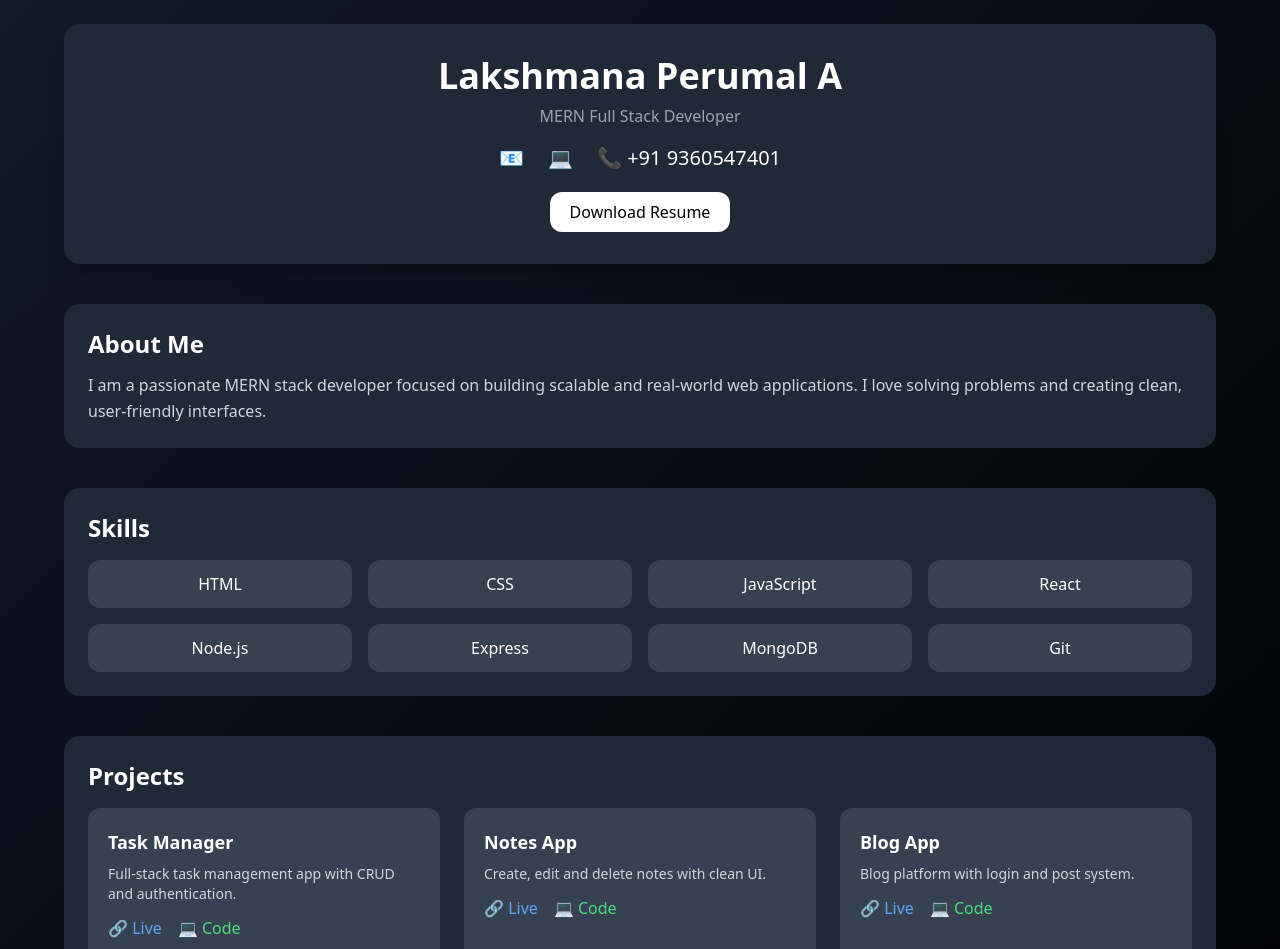
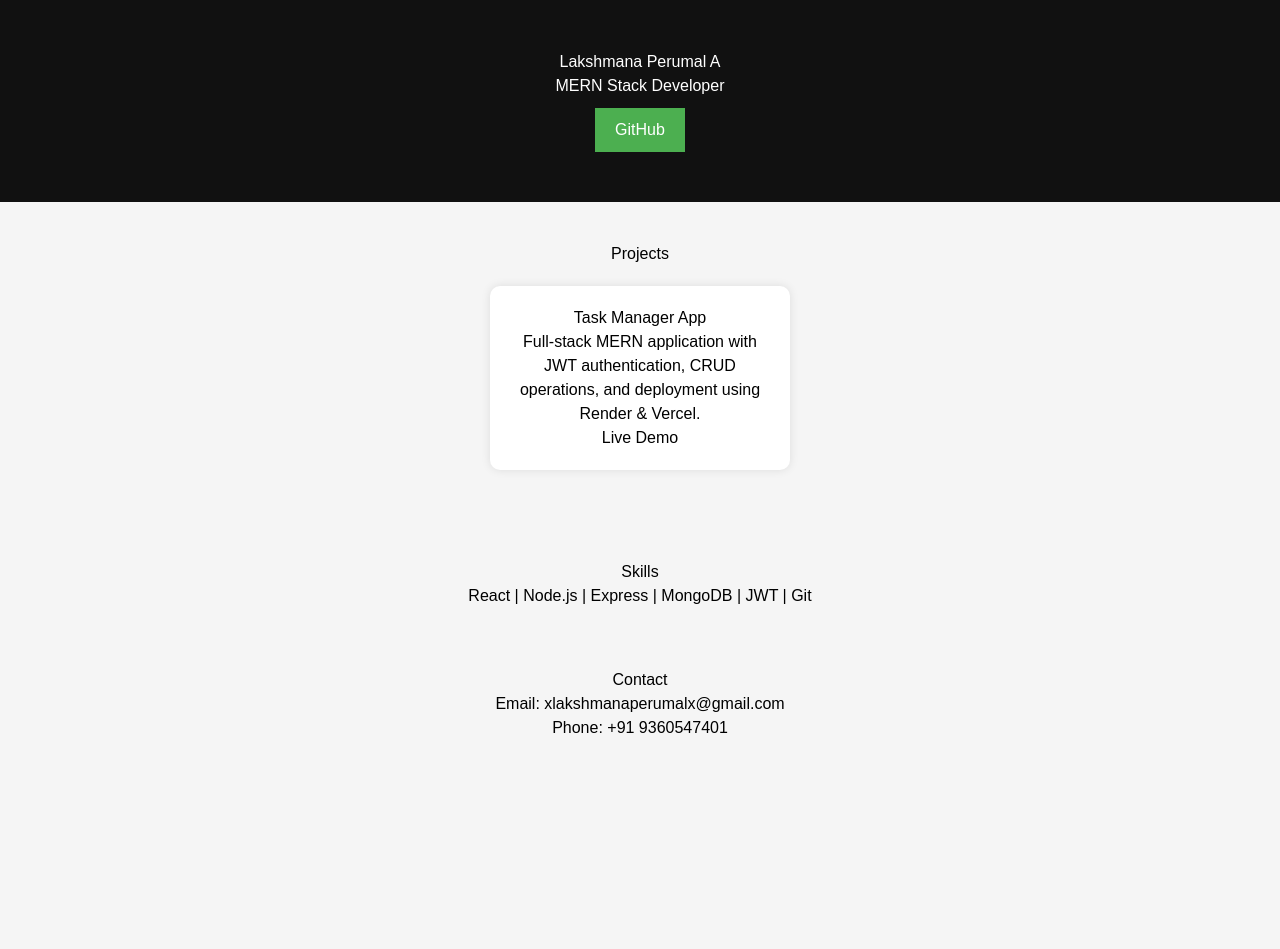
Before and after one commit to Lachu-Developer/portfolio, a React app: page / in a window 1280 px wide. Shown: the top 949 px of the page. After the commit the page ends 800 px from the top, so only its background shows below. Built offline with nearby package versions, Linux system fonts and the light colour scheme; the HTML template or start-up script is replaced by a standard one.

Commit message:
add new project

```diff
--- a/src/App.css
+++ b/src/App.css
@@ -1,184 +1,41 @@
-.counter {
-  font-size: 16px;
-  padding: 5px 10px;
-  border-radius: 5px;
-  color: var(--accent);
-  background: var(--accent-bg);
-  border: 2px solid transparent;
-  transition: border-color 0.3s;
-  margin-bottom: 24px;
+body {
+  margin: 0;
+  font-family: Arial;
+  background: #f5f5f5;
+}
 
-  &:hover {
-    border-color: var(--accent-border);
-  }
-  &:focus-visible {
-    outline: 2px solid var(--accent);
-    outline-offset: 2px;
-  }
+.container {
+  text-align: center;
 }
 
 .hero {
-  position: relative;
-
-  .base,
-  .framework,
-  .vite {
-    inset-inline: 0;
-    margin: 0 auto;
-  }
-
-  .base {
-    width: 170px;
-    position: relative;
-    z-index: 0;
-  }
-
-  .framework,
-  .vite {
-    position: absolute;
-  }
-
-  .framework {
-    z-index: 1;
-    top: 34px;
-    height: 28px;
-    transform: perspective(2000px) rotateZ(300deg) rotateX(44deg) rotateY(39deg)
-      scale(1.4);
-  }
-
-  .vite {
-    z-index: 0;
-    top: 107px;
-    height: 26px;
-    width: auto;
-    transform: perspective(2000px) rotateZ(300deg) rotateX(40deg) rotateY(39deg)
-      scale(0.8);
-  }
+  padding: 50px;
+  background: #111;
+  color: white;
 }
 
-#center {
-  display: flex;
-  flex-direction: column;
-  gap: 25px;
-  place-content: center;
-  place-items: center;
-  flex-grow: 1;
-
-  @media (max-width: 1024px) {
-    padding: 32px 20px 24px;
-    gap: 18px;
-  }
+.hero button {
+  padding: 10px 20px;
+  margin-top: 10px;
+  background: #4CAF50;
+  border: none;
+  color: white;
+  cursor: pointer;
 }
 
-#next-steps {
-  display: flex;
-  border-top: 1px solid var(--border);
-  text-align: left;
-
-  & > div {
-    flex: 1 1 0;
-    padding: 32px;
-    @media (max-width: 1024px) {
-      padding: 24px 20px;
-    }
-  }
-
-  .icon {
-    margin-bottom: 16px;
-    width: 22px;
-    height: 22px;
-  }
-
-  @media (max-width: 1024px) {
-    flex-direction: column;
-    text-align: center;
-  }
+.projects {
+  padding: 40px;
 }
 
-#docs {
-  border-right: 1px solid var(--border);
-
-  @media (max-width: 1024px) {
-    border-right: none;
-    border-bottom: 1px solid var(--border);
-  }
+.card {
+  background: white;
+  padding: 20px;
+  margin: 20px auto;
+  width: 300px;
+  border-radius: 10px;
+  box-shadow: 0 0 10px rgba(0,0,0,0.1);
 }
 
-#next-steps ul {
-  list-style: none;
-  padding: 0;
-  display: flex;
-  gap: 8px;
-  margin: 32px 0 0;
-
-  .logo {
-    height: 18px;
-  }
-
-  a {
-    color: var(--text-h);
-    font-size: 16px;
-    border-radius: 6px;
-    background: var(--social-bg);
-    display: flex;
-    padding: 6px 12px;
-    align-items: center;
-    gap: 8px;
-    text-decoration: none;
-    transition: box-shadow 0.3s;
-
-    &:hover {
-      box-shadow: var(--shadow);
-    }
-    .button-icon {
-      height: 18px;
-      width: 18px;
-    }
-  }
-
-  @media (max-width: 1024px) {
-    margin-top: 20px;
-    flex-wrap: wrap;
-    justify-content: center;
-
-    li {
-      flex: 1 1 calc(50% - 8px);
-    }
-
-    a {
-      width: 100%;
-      justify-content: center;
-      box-sizing: border-box;
-    }
-  }
+.skills, .contact {
+  padding: 30px;
 }
-
-#spacer {
-  height: 88px;
-  border-top: 1px solid var(--border);
-  @media (max-width: 1024px) {
-    height: 48px;
-  }
-}
-
-.ticks {
-  position: relative;
-  width: 100%;
-
-  &::before,
-  &::after {
-    content: '';
-    position: absolute;
-    top: -4.5px;
-    border: 5px solid transparent;
-  }
-
-  &::before {
-    left: 0;
-    border-left-color: var(--border);
-  }
-  &::after {
-    right: 0;
-    border-right-color: var(--border);
-  }
-}
--- a/src/App.jsx
+++ b/src/App.jsx
@@ -1,106 +1,50 @@
-export default function App() {
+import "./App.css"
+
+function App() {
   return (
-    <div className="min-h-screen bg-gradient-to-br from-gray-900 to-black text-white p-6">
-      <div className="max-w-6xl mx-auto space-y-10">
+    <div className="container">
 
-        {/* HEADER */}
-        <div className="bg-gray-800 p-8 rounded-2xl text-center shadow-xl">
-          <h1 className="text-4xl font-bold">Lakshmana Perumal A</h1>
-          <p className="text-gray-400 mt-2">MERN Full Stack Developer</p>
+      {/* HERO */}
+      <section className="hero">
+        <h1>Lakshmana Perumal A</h1>
+        <p>MERN Stack Developer</p>
+        <a href="https://github.com/Lachu-Developer" target="_blank">
+          <button>GitHub</button>
+        </a>
+      </section>
 
-          <div className="flex justify-center gap-6 mt-4 text-xl">
-            <a href="mailto:xlakshmanaperumalx@gmail.com">📧</a>
-            <a href="https://github.com/Lachu-Developer">💻</a>
-            <span>📞 +91 9360547401</span>
-          </div>
+      {/* PROJECTS */}
+      <section className="projects">
+        <h2>Projects</h2>
 
-          <a href="/resume.pdf" download>
-            <button className="mt-5 bg-white text-black px-5 py-2 rounded-xl hover:scale-105 transition">
-              Download Resume
-            </button>
+        <div className="card">
+          <h3>Task Manager App</h3>
+          <p>
+            Full-stack MERN application with JWT authentication, CRUD operations,
+            and deployment using Render & Vercel.
+          </p>
+          <a href="https://task-frontend-seven-dusky.vercel.app">
+            Live Demo
           </a>
         </div>
 
-        {/* ABOUT */}
-        <div className="bg-gray-800 p-6 rounded-2xl">
-          <h2 className="text-2xl font-semibold mb-3">About Me</h2>
-          <p className="text-gray-300 leading-relaxed">
-            I am a passionate MERN stack developer focused on building scalable
-            and real-world web applications. I love solving problems and creating
-            clean, user-friendly interfaces.
-          </p>
-        </div>
+      </section>
 
-        {/* SKILLS */}
-        <div className="bg-gray-800 p-6 rounded-2xl">
-          <h2 className="text-2xl font-semibold mb-4">Skills</h2>
-          <div className="grid grid-cols-2 md:grid-cols-4 gap-4">
-            {["HTML","CSS","JavaScript","React","Node.js","Express","MongoDB","Git"].map(skill => (
-              <div key={skill} className="bg-gray-700 p-3 rounded-xl text-center hover:bg-gray-600 transition">
-                {skill}
-              </div>
-            ))}
-          </div>
-        </div>
+      {/* SKILLS */}
+      <section className="skills">
+        <h2>Skills</h2>
+        <p>React | Node.js | Express | MongoDB | JWT | Git</p>
+      </section>
 
-        {/* PROJECTS */}
-        <div className="bg-gray-800 p-6 rounded-2xl">
-          <h2 className="text-2xl font-semibold mb-4">Projects</h2>
+      {/* CONTACT */}
+      <section className="contact">
+        <h2>Contact</h2>
+        <p>Email: xlakshmanaperumalx@gmail.com</p>
+        <p>Phone: +91 9360547401</p>
+      </section>
 
-          <div className="grid md:grid-cols-3 gap-6">
+    </div>
+  )
+}
 
-            {/* Project 1 */}
-            <div className="bg-gray-700 p-5 rounded-xl hover:scale-105 transition">
-              <h3 className="text-lg font-semibold">Task Manager</h3>
-              <p className="text-sm text-gray-300 mt-2">
-                Full-stack task management app with CRUD and authentication.
-              </p>
-              <div className="flex gap-4 mt-3">
-                <a href="#" className="text-blue-400">🔗 Live</a>
-                <a href="https://github.com/Lachu-Developer" className="text-green-400">💻 Code</a>
-              </div>
-            </div>
-
-            {/* Project 2 */}
-            <div className="bg-gray-700 p-5 rounded-xl hover:scale-105 transition">
-              <h3 className="text-lg font-semibold">Notes App</h3>
-              <p className="text-sm text-gray-300 mt-2">
-                Create, edit and delete notes with clean UI.
-              </p>
-              <div className="flex gap-4 mt-3">
-                <a href="#" className="text-blue-400">🔗 Live</a>
-                <a href="https://github.com/Lachu-Developer" className="text-green-400">💻 Code</a>
-              </div>
-            </div>
-
-            {/* Project 3 */}
-            <div className="bg-gray-700 p-5 rounded-xl hover:scale-105 transition">
-              <h3 className="text-lg font-semibold">Blog App</h3>
-              <p className="text-sm text-gray-300 mt-2">
-                Blog platform with login and post system.
-              </p>
-              <div className="flex gap-4 mt-3">
-                <a href="#" className="text-blue-400">🔗 Live</a>
-                <a href="https://github.com/Lachu-Developer" className="text-green-400">💻 Code</a>
-              </div>
-            </div>
-
-          </div>
-        </div>
-
-        {/* CONTACT */}
-        <div className="bg-gray-800 p-6 rounded-2xl text-center">
-          <h2 className="text-2xl font-semibold mb-2">Contact Me</h2>
-          <p className="text-gray-400">Open for job opportunities</p>
-
-          <a href="mailto:xlakshmanaperumalx@gmail.com">
-            <button className="mt-4 bg-blue-500 px-6 py-2 rounded-xl hover:bg-blue-600 transition">
-              Send Email
-            </button>
-          </a>
-        </div>
-
-      </div>
-    </div>
-  );
-}
+export default App
```
